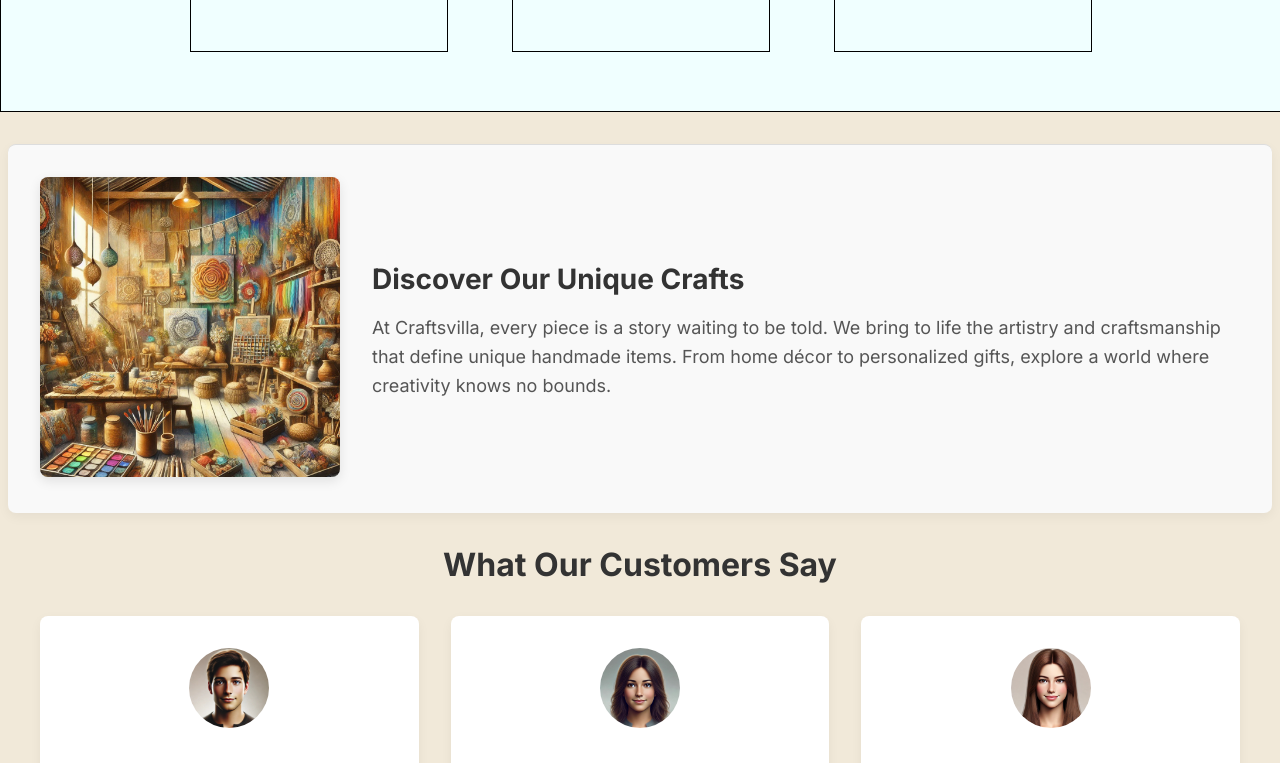
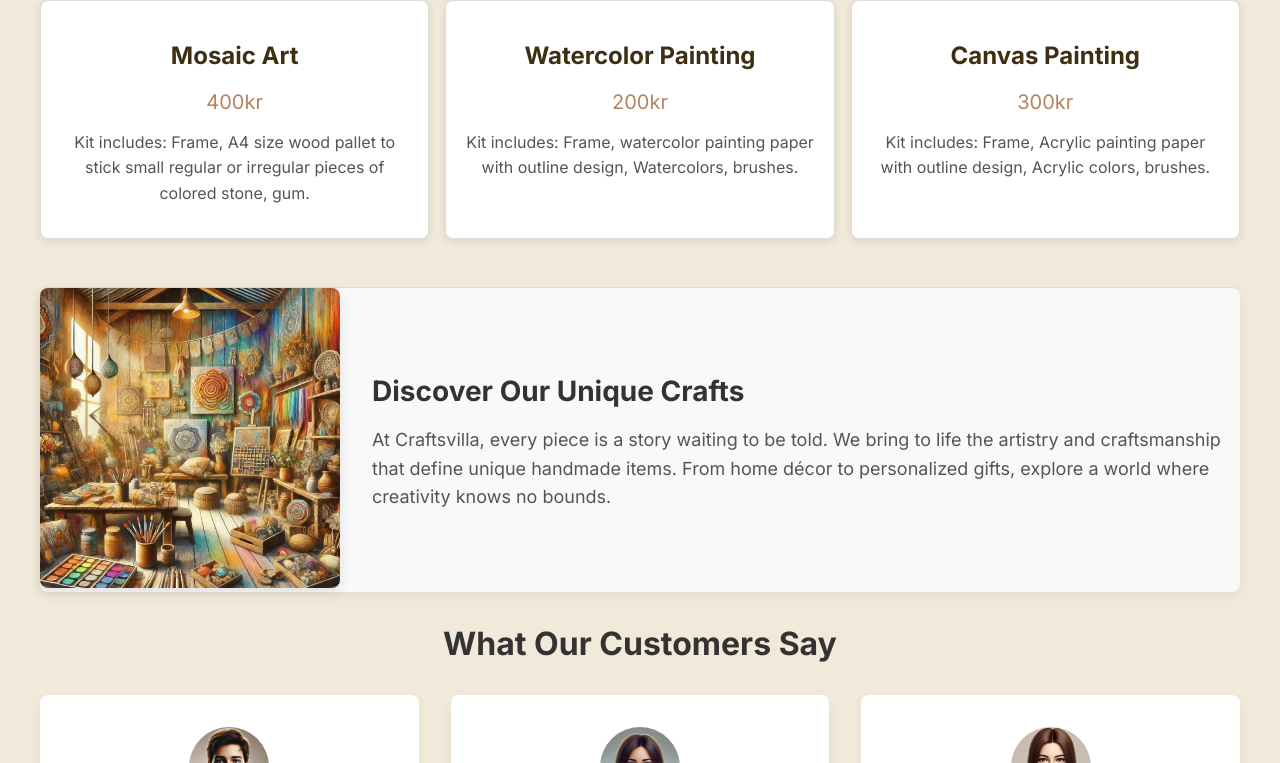
Before and after one commit to Drakelid/craftsvilla, a plain HTML site: page index.html in a window 1280 px wide. Shown: the part 508-1271 px from the top of the page. Drawn offline with Linux system fonts and the light colour scheme.

Commit message:
updated content index.html + css

```diff
--- a/css/style.css
+++ b/css/style.css
@@ -334,7 +334,7 @@ label.feedbackPicture {
   .contentSection {
     max-width: 1200px;
     margin: 2rem auto; /* Center the section horizontally */
-    padding: 2rem;
+    padding: 0;
     display: flex;
     flex-direction: row;
     align-items: center;
@@ -368,3 +368,61 @@ label.feedbackPicture {
     line-height: 1.6;
     color: #555;
 }
+.pricing-table {
+    max-width: 1200px;
+    margin: 2rem auto;
+    padding: 1rem;
+    border-radius: 8px;
+    text-align: center;
+}
+
+.pricing-table__title {
+    font-size: 2rem;
+    color: #3E2F12;
+    margin-bottom: 1rem;
+}
+
+.pricing-table__items {
+    display: flex;
+    justify-content: space-around;
+    gap: 1rem;
+}
+
+.pricing-item {
+    background: #ffffff;
+    border: 1px solid #ddd;
+    border-radius: 8px;
+    padding: 1rem;
+    width: 30%;
+    box-shadow: 0 2px 8px rgba(0, 0, 0, 0.1);
+    transition: transform 0.3s ease, box-shadow 0.3s ease;
+}
+
+.pricing-item:hover {
+    transform: scale(1.05);
+    box-shadow: 0 4px 12px rgba(0, 0, 0, 0.15);
+}
+
+.pricing-item__title {
+    font-size: 1.5rem;
+    color: #3E2F12;
+    margin-bottom: 0.5rem;
+}
+
+.pricing-item__price {
+    font-size: 1.25rem;
+    color: #B78262;
+    margin-bottom: 0.75rem;
+}
+
+.pricing-item__description {
+    font-size: 1rem;
+    color: #555;
+    line-height: 1.6;
+}
+
+@media screen and (max-width: 768px) {
+    .pricing-item {
+        width: calc(100% - 2rem);
+    }
+}
--- a/index.html
+++ b/index.html
@@ -29,11 +29,30 @@
     <header>
 
     </header>
-    <section class="pageGallery">
-        <div class="galleryThumb"></div>
-        <div class="galleryThumb"></div>
-        <div class="galleryThumb"></div>
+    <section class="pricing-table">
+        <h2 class="pricing-table__title">Our Craft Kits</h2>
+        <div class="pricing-table__items">
+            <!-- Mosaic Art -->
+            <div class="pricing-item">
+                <h3 class="pricing-item__title">Mosaic Art</h3>
+                <p class="pricing-item__price">400kr</p>
+                <p class="pricing-item__description">Kit includes: Frame, A4 size wood pallet to stick small regular or irregular pieces of colored stone, gum.</p>
+            </div>
+            <!-- Watercolor Painting -->
+            <div class="pricing-item">
+                <h3 class="pricing-item__title">Watercolor Painting</h3>
+                <p class="pricing-item__price">200kr</p>
+                <p class="pricing-item__description">Kit includes: Frame, watercolor painting paper with outline design, Watercolors, brushes.</p>
+            </div>
+            <!-- Canvas Painting -->
+            <div class="pricing-item">
+                <h3 class="pricing-item__title">Canvas Painting</h3>
+                <p class="pricing-item__price">300kr</p>
+                <p class="pricing-item__description">Kit includes: Frame, Acrylic painting paper with outline design, Acrylic colors, brushes.</p>
+            </div>
+        </div>
     </section>
+
     <section class="contentSection">
         <div class="contentPicture">
             <img src="./images/content1.jpeg" alt="A beautiful craft">
```
